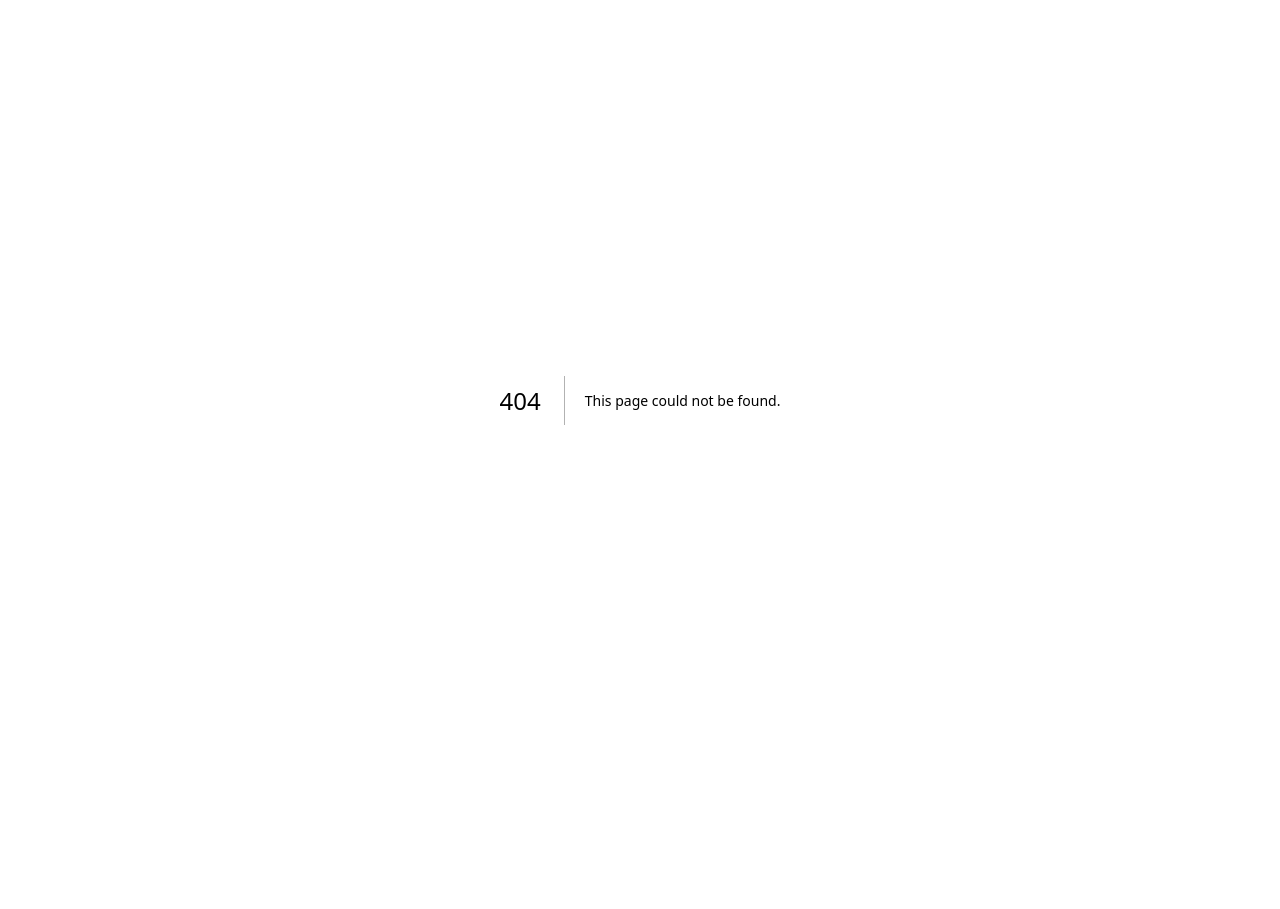
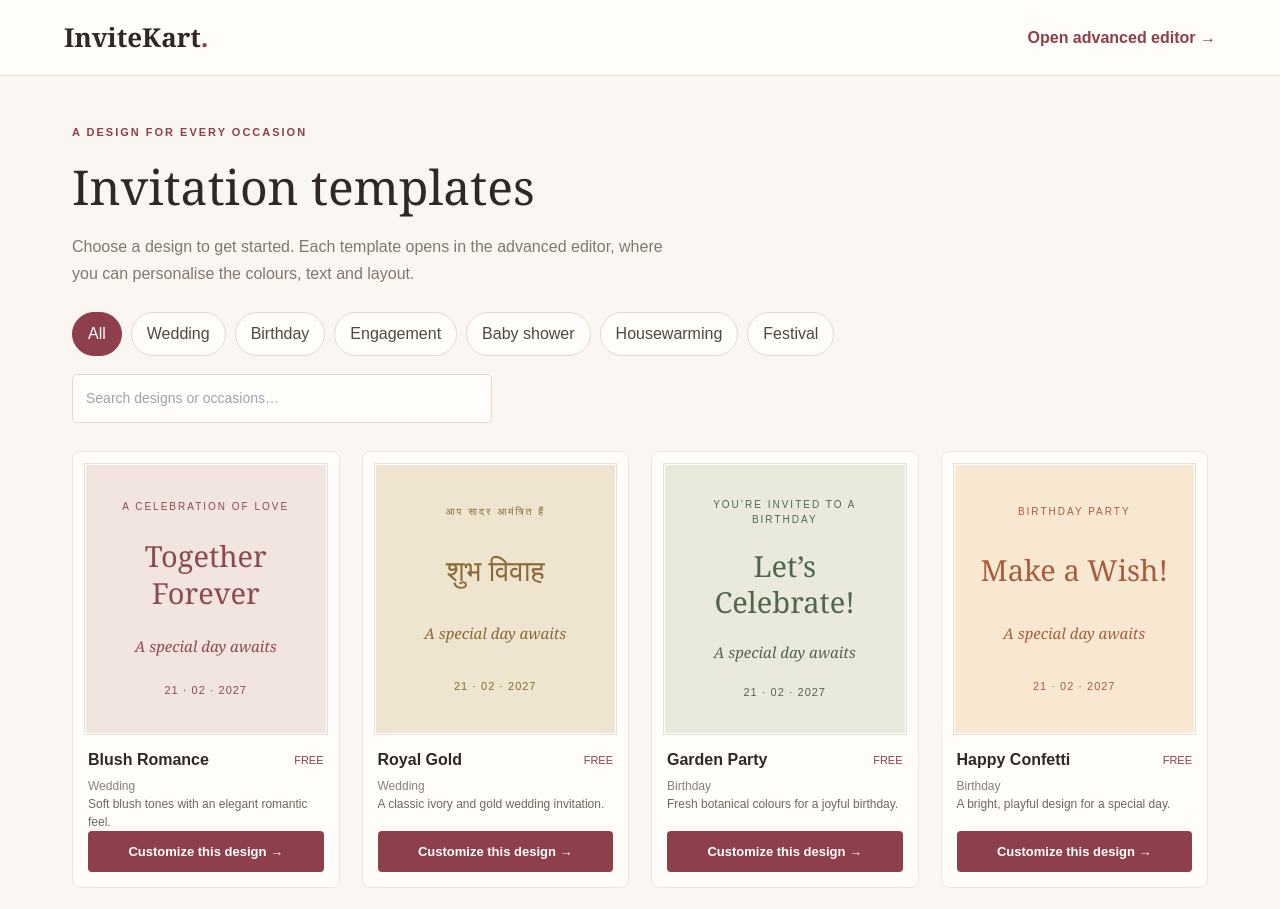
Before and after one commit to gaikwadsachin845-ship-it/invitekart, a Next.js app: page /templates in a window 1280 px wide. Before the commit this address had no page. Shown: the top 909 px of the page. Before the commit the page ends 800 px from the top, so only its background shows below. Built offline with nearby package versions, Linux system fonts and the light colour scheme.

Commit message:
Add invitation templates gallery

```diff
--- /dev/null
+++ b/src/app/templates/page.tsx
@@ -0,0 +1,72 @@
+"use client";
+
+import { useMemo, useState } from "react";
+
+type InvitationTemplate = {
+  id: string;
+  name: string;
+  category: string;
+  description: string;
+  background: string;
+  foreground: string;
+  heading: string;
+  tag: string;
+};
+
+const templates: InvitationTemplate[] = [
+  { id: "blush-wedding", name: "Blush Romance", category: "Wedding", description: "Soft blush tones with an elegant romantic feel.", background: "#f2e4df", foreground: "#8a4b50", heading: "Together Forever", tag: "A CELEBRATION OF LOVE" },
+  { id: "royal-wedding", name: "Royal Gold", category: "Wedding", description: "A classic ivory and gold wedding invitation.", background: "#eee4cf", foreground: "#8a6a34", heading: "शुभ विवाह", tag: "आप सादर आमंत्रित हैं" },
+  { id: "garden-birthday", name: "Garden Party", category: "Birthday", description: "Fresh botanical colours for a joyful birthday.", background: "#e9eadc", foreground: "#52664e", heading: "Let’s Celebrate!", tag: "YOU’RE INVITED TO A BIRTHDAY" },
+  { id: "confetti-birthday", name: "Happy Confetti", category: "Birthday", description: "A bright, playful design for a special day.", background: "#f8e8d2", foreground: "#a65d3b", heading: "Make a Wish!", tag: "BIRTHDAY PARTY" },
+  { id: "minimal-engagement", name: "Modern Minimal", category: "Engagement", description: "Clean lines and a contemporary colour palette.", background: "#e5e8ed", foreground: "#53647a", heading: "The Beginning", tag: "JOIN OUR ENGAGEMENT" },
+  { id: "floral-baby", name: "Little Bloom", category: "Baby shower", description: "Gentle floral styling for a growing family.", background: "#f5e7e8", foreground: "#a45e76", heading: "A Little One Is On The Way", tag: "BABY SHOWER" },
+  { id: "housewarming", name: "New Beginnings", category: "Housewarming", description: "Warm earthy colours to celebrate a new home.", background: "#eee6d9", foreground: "#78634b", heading: "Home Sweet Home", tag: "PLEASE JOIN OUR HOUSEWARMING" },
+  { id: "diwali", name: "Festival of Lights", category: "Festival", description: "A festive design with rich, celebratory colours.", background: "#f5e1c5", foreground: "#9a4d20", heading: "शुभ दीपावली", tag: "HAPPY DIWALI" },
+];
+
+const categories = ["All", "Wedding", "Birthday", "Engagement", "Baby shower", "Housewarming", "Festival"];
+
+export default function TemplatesPage() {
+  const [category, setCategory] = useState("All");
+  const [search, setSearch] = useState("");
+  const visible = useMemo(() => templates.filter((item) =>
+    (category === "All" || item.category === category) &&
+    (item.name.toLowerCase().includes(search.toLowerCase()) || item.category.toLowerCase().includes(search.toLowerCase()))
+  ), [category, search]);
+
+  return (
+    <main style={{ minHeight: "100vh", background: "#faf7f2", color: "#302923", fontFamily: "Arial, sans-serif" }}>
+      <header style={{ display: "flex", justifyContent: "space-between", alignItems: "center", gap: 16, padding: "18px 5vw", background: "#fffdfa", borderBottom: "1px solid #eadfd4" }}>
+        <a href="/" style={{ color: "#302923", textDecoration: "none", fontFamily: "Georgia,serif", fontSize: 26, fontWeight: 700 }}>InviteKart<span style={{ color: "#8d3f4b" }}>.</span></a>
+        <a href="/editor" style={{ color: "#8d3f4b", fontWeight: 700, textDecoration: "none" }}>Open advanced editor →</a>
+      </header>
+      <section style={{ maxWidth: 1180, margin: "0 auto", padding: "48px 22px 24px" }}>
+        <div style={{ color: "#8d3f4b", letterSpacing: 2, fontSize: 11, fontWeight: 700 }}>A DESIGN FOR EVERY OCCASION</div>
+        <h1 style={{ fontFamily: "Georgia,serif", fontSize: "clamp(32px,5vw,48px)", margin: "10px 0" }}>Invitation templates</h1>
+        <p style={{ color: "#81776e", maxWidth: 620, lineHeight: 1.7 }}>Choose a design to get started. Each template opens in the advanced editor, where you can personalise the colours, text and layout.</p>
+        <div style={{ display: "flex", flexWrap: "wrap", gap: 9, margin: "25px 0 18px" }}>
+          {categories.map((item) => <button key={item} onClick={() => setCategory(item)} style={{ border: category === item ? "1px solid #8d3f4b" : "1px solid #e5d9ce", background: category === item ? "#8d3f4b" : "#fffdfa", color: category === item ? "white" : "#51473f", borderRadius: 30, padding: "9px 15px", cursor: "pointer" }}>{item}</button>)}
+        </div>
+        <input aria-label="Search templates" placeholder="Search designs or occasions…" value={search} onChange={(event) => setSearch(event.target.value)} style={{ width: "100%", maxWidth: 420, padding: 13, border: "1px solid #e5d9ce", borderRadius: 5, background: "#fffdfa", fontSize: 14 }} />
+        <div style={{ display: "grid", gridTemplateColumns: "repeat(auto-fit,minmax(220px,1fr))", gap: 22, marginTop: 28 }}>
+          {visible.map((item) => <article key={item.id} style={{ background: "#fffdfa", border: "1px solid #eee5dc", borderRadius: 8, padding: 12 }}>
+            <div style={{ background: item.background, color: item.foreground, minHeight: 270, padding: 22, display: "flex", flexDirection: "column", justifyContent: "space-around", alignItems: "center", textAlign: "center", border: "1px solid #fff", outline: "1px solid #eadfd4" }}>
+              <span style={{ fontSize: 10, letterSpacing: 2 }}>{item.tag}</span>
+              <span style={{ fontFamily: "Georgia,serif", fontSize: 29, lineHeight: 1.25 }}>{item.heading}</span>
+              <span style={{ fontFamily: "Georgia,serif", fontSize: 15, fontStyle: "italic" }}>A special day awaits</span>
+              <span style={{ fontSize: 11, letterSpacing: 1 }}>21 · 02 · 2027</span>
+            </div>
+            <div style={{ padding: "14px 3px 3px" }}>
+              <div style={{ display: "flex", justifyContent: "space-between", gap: 8, alignItems: "center" }}><strong>{item.name}</strong><span style={{ fontSize: 11, color: "#8d3f4b" }}>FREE</span></div>
+              <div style={{ color: "#8a8179", fontSize: 12, marginTop: 5 }}>{item.category}</div>
+              <p style={{ color: "#71675f", fontSize: 12, lineHeight: 1.5, minHeight: 36 }}>{item.description}</p>
+              <a href={`/editor?template=${item.id}`} style={{ display: "block", textAlign: "center", background: "#8d3f4b", color: "white", textDecoration: "none", borderRadius: 4, padding: "11px", fontWeight: 700, fontSize: 13 }}>Customize this design →</a>
+            </div>
+          </article>)}
+        </div>
+        {visible.length === 0 && <p style={{ padding: 30, color: "#81776e" }}>No templates match that search. Try another name or occasion.</p>}
+      </section>
+      <footer style={{ textAlign: "center", padding: 28, color: "#81776e", fontSize: 12 }}>© {new Date().getFullYear()} InviteKart · Free invitation maker</footer>
+    </main>
+  );
+}
```
